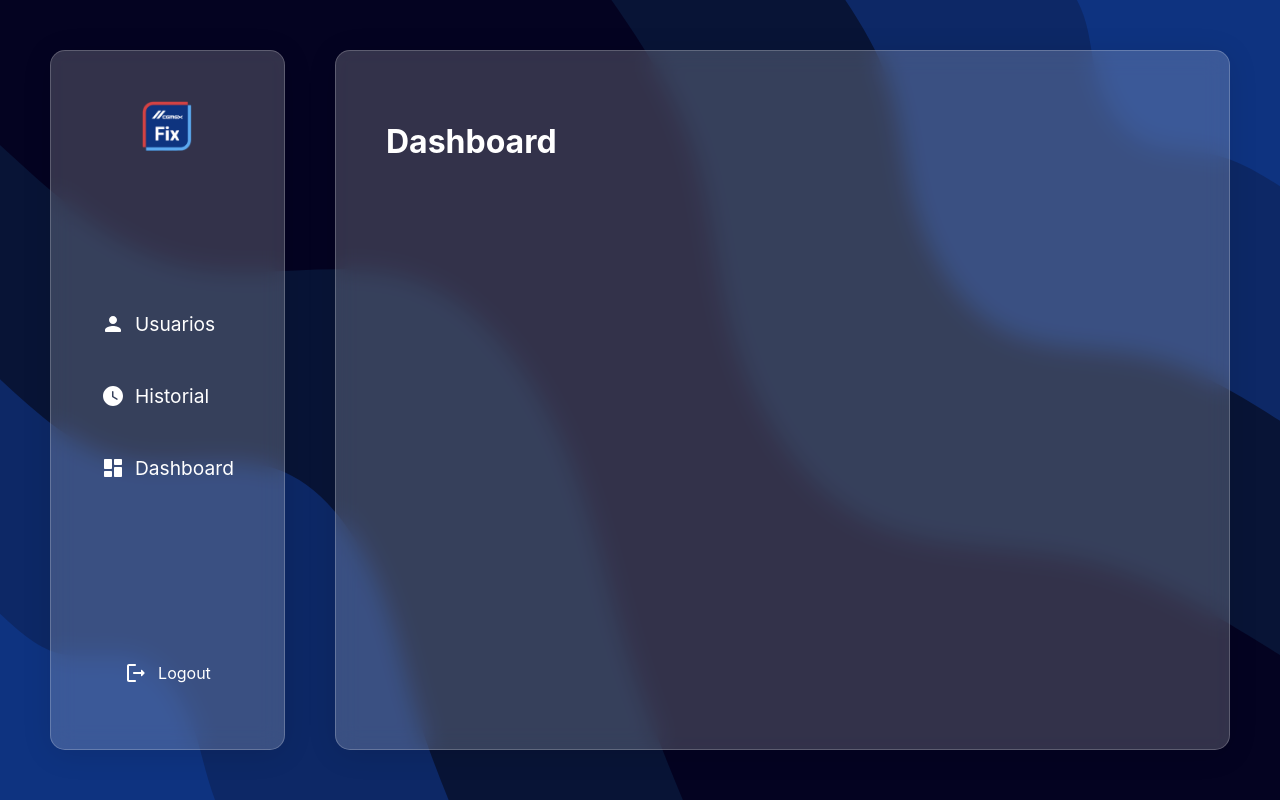
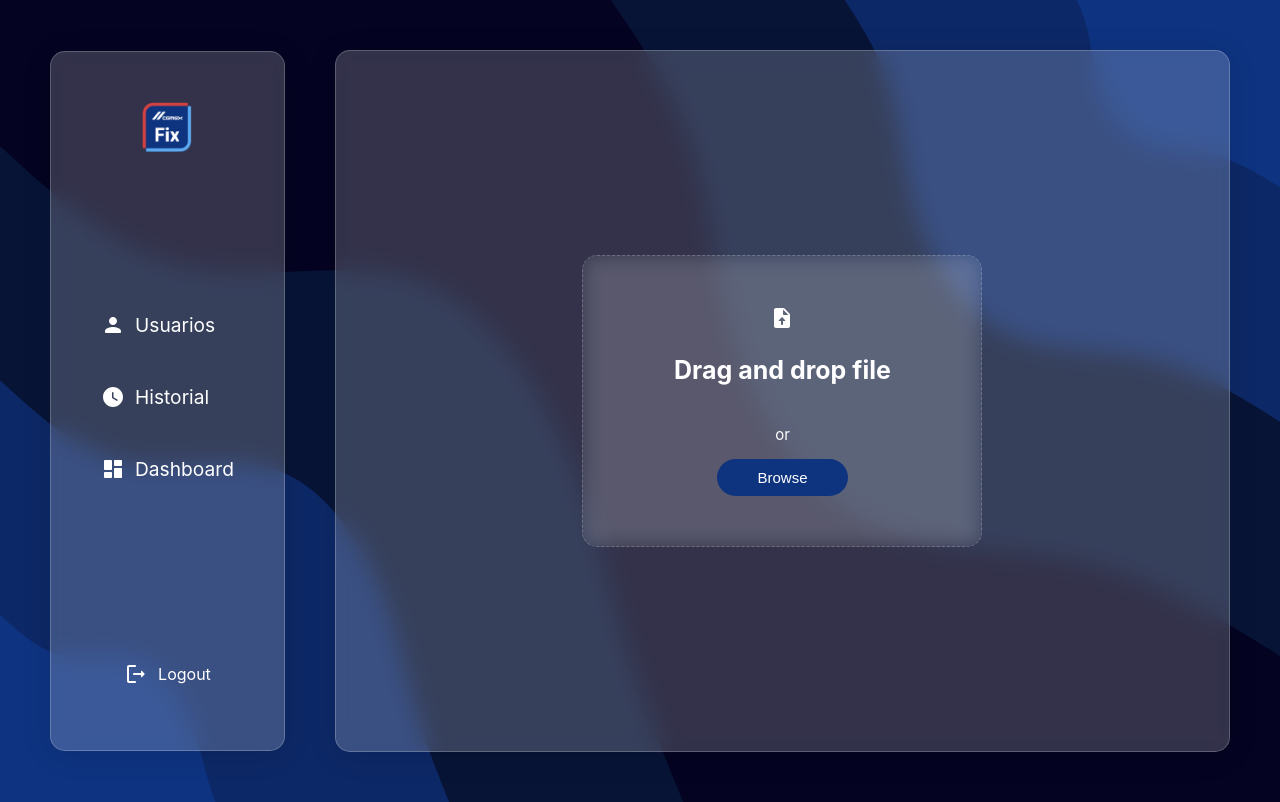
Before and after one commit to Abrahamcepedao/CemexWeb, a Next.js app in the folder front/: page /admin/dashboard in a window 1280 px wide. Built offline with nearby package versions, Linux system fonts and the light colour scheme.

Commit message:
Added drag and upload section in dashboard

```diff
--- a/front/pages/admin/dashboard.tsx
+++ b/front/pages/admin/dashboard.tsx
@@ -21,11 +21,16 @@ import SideBar from '../../components/admin/SideBar'
 /* CSS */
 import styles from '../../styles/admin/Dashboard.module.css'
 
+/* Material - UI */
+import UploadFileRoundedIcon from '@mui/icons-material/UploadFileRounded';
+
 const Dashboard: NextPage = (props) => {
-  /* useState */
-  const [username, setUsername] = useState('');
-  const [password, setPassword] = useState('');
+  /* useState - currrent user */
   const [isLoggedIn, setIsLoggedIn] = useState(false);
+
+  /* useState - upload */
+  const [file, setFile] = useState("");
+  const [loading, setLoading] = useState(false);
 
   /* Redux */
   const dispatch = useAppDispatch(); //function that allows to trigger actions that update the redux state
@@ -54,7 +59,20 @@ const Dashboard: NextPage = (props) => {
       <main className={styles.main}>
           <SideBar/>
           <div className={styles.dashboard__container}>
-            <h1>Dashboard</h1>
+            {file === "" ? (
+              <div className={styles.upload__container}>
+                <div className={styles.upload__drop}>
+                  <UploadFileRoundedIcon className={styles.upload__icon} />
+                  <p className={styles.drag__text}>Drag and drop file</p>
+                  <p className={styles.or__text}>or</p>
+                  <button className={styles.browse__btn}>Browse</button>
+                </div>
+              </div>
+            ) : (
+              <>
+
+              </>
+            )}
           </div>
 
       </main>
--- a/front/styles/admin/Dashboard.module.css
+++ b/front/styles/admin/Dashboard.module.css
@@ -25,3 +25,51 @@
     color: white;
     flex: 1;
 }
+
+/* upload */
+.upload__container{
+    display: flex;
+    flex-direction: row;
+    justify-content: center;
+    align-items: center;
+    height: 100%;
+    min-height: calc(100vh - 200px);
+}
+
+.upload__drop {
+    display: flex;
+    flex-direction: column;
+    justify-content: center;
+    align-items: center;
+    height: 100%;
+    width: 100%;
+    max-width: 400px;
+    padding: 50px;
+    border-radius: 15px;
+    backdrop-filter: blur(10px);
+    -webkit-backdrop-filter: blur(10px);
+    border: 1px dashed rgba(255, 255, 255, 0.21);
+    color: white;
+    flex: 1;
+}
+
+.upload__icon {
+    font-size: 80px;
+}
+.drag__text {
+    font-size: 25px;
+    font-weight: bold;
+}
+.or__text {
+    font-size: 15px;
+}
+.browse__btn {
+    font-size: 15px;
+    padding: 10px;
+    border-radius: 25px;
+    border: none;
+    background: rgb(14, 51, 127);
+    color: white;
+    padding: 10px 40px;
+    cursor: pointer;
+}
--- a/front/styles/admin/Usuarios.module.css
+++ b/front/styles/admin/Usuarios.module.css
@@ -94,6 +94,10 @@
 
 
 /* users - list */
+.user__container {
+    overflow-y: scroll;
+    max-height: calc(100vh - 400px);
+}
 .user__item {
     display: flex;
     flex-direction: row;
--- a/front/styles/globals.css
+++ b/front/styles/globals.css
@@ -14,3 +14,11 @@ a {
 * {
   box-sizing: border-box;
 }
+
+
+*{
+  -ms-overflow-style: none;
+}
+::-webkit-scrollbar{
+    display: none !important;
+}
```
Also changed, not shown: front/pages/admin/usuarios.tsx (+86 -1 lines).
